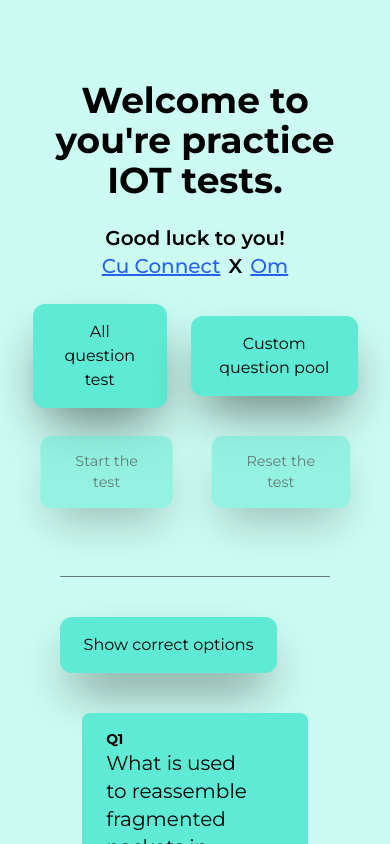
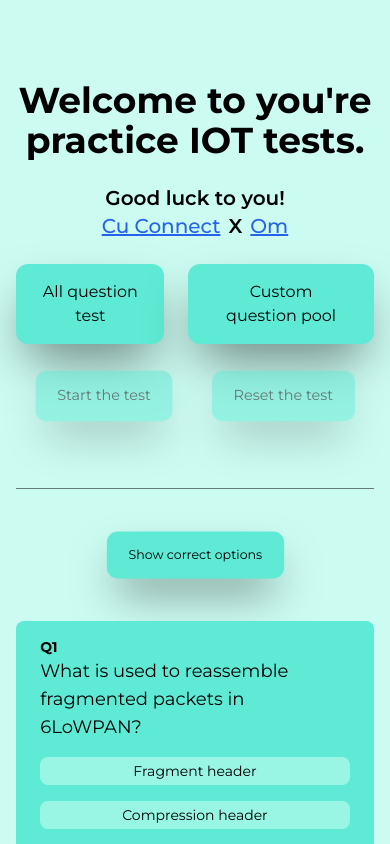
Before and after one commit to decoded-satapathy/nptel-test-practice, a React (Vite) app: page / in a window 390 px wide. Both pictures are taken after a click on the button "Start the test". Shown: the top 844 px of the page. Built offline with nearby package versions, Linux system fonts and the light colour scheme.

Commit message:
optimised ui/ux for mobile devices

```diff
--- a/src/App.tsx
+++ b/src/App.tsx
@@ -73,7 +73,7 @@ function App() {
   }, [selectedValue])
 
   return (
-    <div className=" min-h-screen h-auto  w-10/12 flex flex-col justify-between items-center font-montserrat gap-y-6 pt-20">
+    <div className="min-h-screen h-auto  w-11/12 md:w-9/12 flex flex-col justify-between items-center font-montserrat gap-y-6 pt-20">
       <div className="flex flex-col justify-center items-center gap-y-6 pb-10">
         <h3 className="text-4xl font-bold text-center">Welcome to you're practice IOT tests.</h3>
         <h4 className="text-xl font-semibold flex flex-col md:flex-row justify-center items-center">
@@ -151,11 +151,11 @@ function App() {
         </div>
       </div>
 
-      {testStarted && <div className={`relative flex flex-col items-center justify-center gap-y-10 pt-10 border-t-[1px] border-black/50 w-10/12`}>
-        <div className="flex flex-row items-center justify-between w-full">
+      {testStarted && <div className={`relative flex flex-col items-center justify-center gap-y-10 pt-10 border-t-[1px] border-black/50 w-full md:w-10/12`}>
+        <div className="flex flex-row items-center justify-center md:justify-evenly w-full">
           {testType === 0
             && <button
-              className={`bg-teal-300 rounded-xl py-4 px-6 shadow-2xl shadow-black/50 hover:scale-105 active:scale-90 transition-all duration-200 cursor-pointer scale-100`}
+              className={`bg-teal-300 rounded-xl py-4 px-6 shadow-2xl shadow-black/50 hover:scale-95 active:scale-85 md:hover:scale-105 md:active:scale-90 transition-all duration-200 cursor-pointer md:scale-100 text-sm md:text-lg scale-90`}
               onClick={() => {
                 setTestStarted(false);
                 setFinalQuestionList(getQuestionList(219))
@@ -169,7 +169,7 @@ function App() {
           }
 
           <button
-            className={`bg-teal-300 rounded-xl py-4 px-6 shadow-2xl shadow-black/50 hover:scale-105 active:scale-90 transition-all duration-200 cursor-pointer scale-100`}
+            className={`bg-teal-300 rounded-xl py-4 px-6 shadow-2xl shadow-black/50 hover:scale-95 active:scale-85 md:hover:scale-105 md:active:scale-90 transition-all duration-200 cursor-pointer md:scale-100 text-sm md:text-lg scale-90`}
             onClick={() => {
               setShowCorrectAnswer((prev) => !prev);
               // setTimeout(() => {
--- a/src/components/QuestionCard.tsx
+++ b/src/components/QuestionCard.tsx
@@ -58,10 +58,10 @@ function QuestionCard({ question, options, correct, index, showCorrectAnswer = f
 
   }, [options])
   return (
-    <div className="relative flex flex-col items-start justify-center font-montserrat bg-teal-300 w-10/12 px-6 py-4 rounded-lg">
+    <div className="relative flex flex-col items-start justify-center font-montserrat bg-teal-300 w-full md:w-10/12 px-6 py-4 rounded-lg">
       <p className="font-bold text-sm">Q{index + 1}</p>
       <div className="flex flex-row justify-between items-start w-full">
-        <p className="text-xl">{question}</p>
+        <p className="text-lg md:text-xl">{question}</p>
         <div className={`${selectedOption === "" ? "scale-0" : "scale-100"} transition-all duration-300 w-auto h-auto`}>
           {
             showCorrectAnswer ? "" : isOptionCorrect && selectedOption !== "" ? <Check className="bg-green-500 rounded-full " /> : <CircleX className="bg-red-500 rounded-full" />
@@ -73,7 +73,7 @@ function QuestionCard({ question, options, correct, index, showCorrectAnswer = f
           return (
             <button
               key={index}
-              className={`${getCorrectOptionStyles(option)} text-xs md:text-lg w-full h-auto rounded-lg py-1 px-4  transition-all duration-400 ${selectedOption === "" && !showCorrectAnswer ? "hover:scale-105 active:scale-95 scale-100 cusror-pointer" : "scale-95 cursor-not-allowed"}`}
+              className={`${getCorrectOptionStyles(option)} text-sm md:text-lg w-full h-auto rounded-lg py-1 px-4  transition-all duration-400 ${selectedOption === "" && !showCorrectAnswer ? "hover:scale-105 active:scale-95 scale-100 cusror-pointer" : "scale-95 cursor-not-allowed"}`}
               onClick={() => handleOptionClick(option)}
               value={option}
               disabled={selectedOption !== ""}
```
